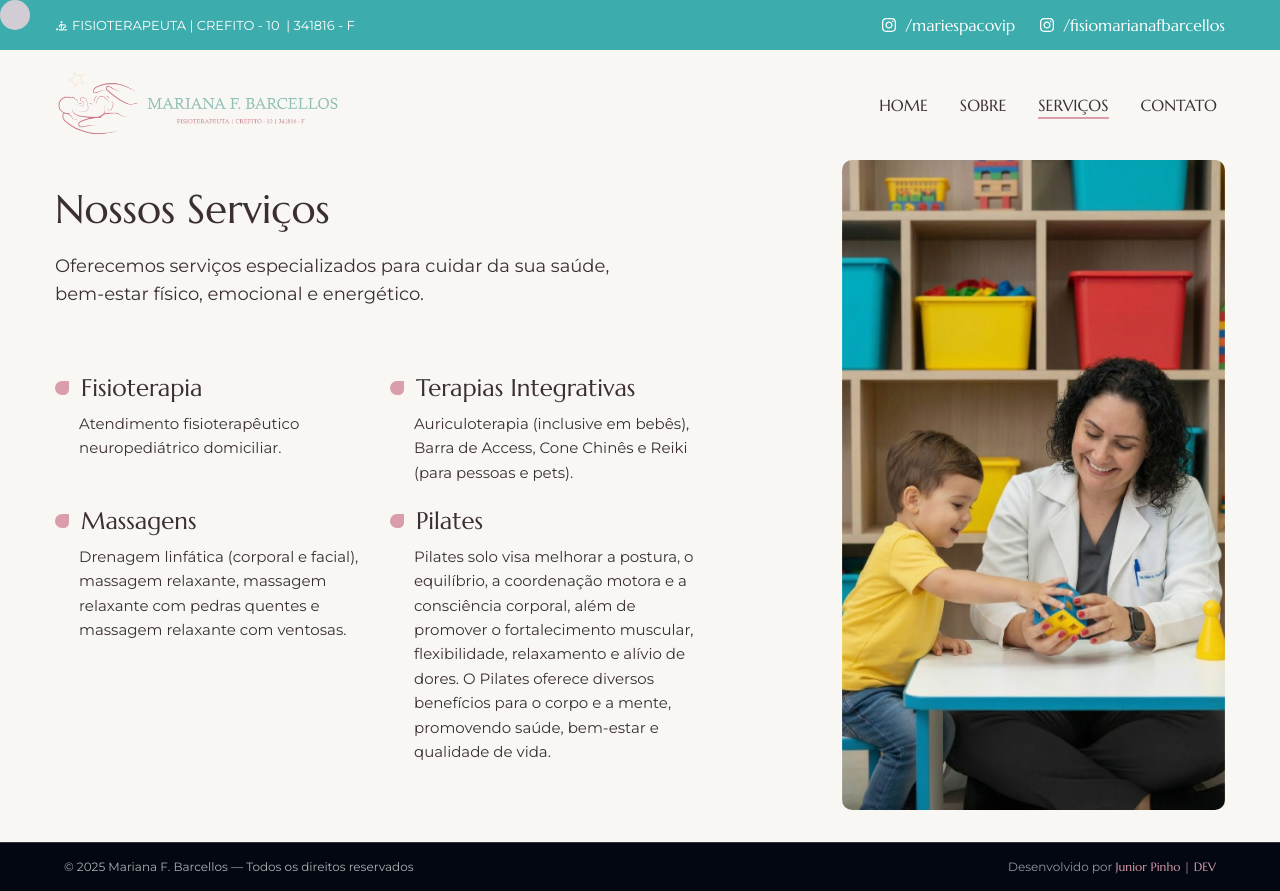
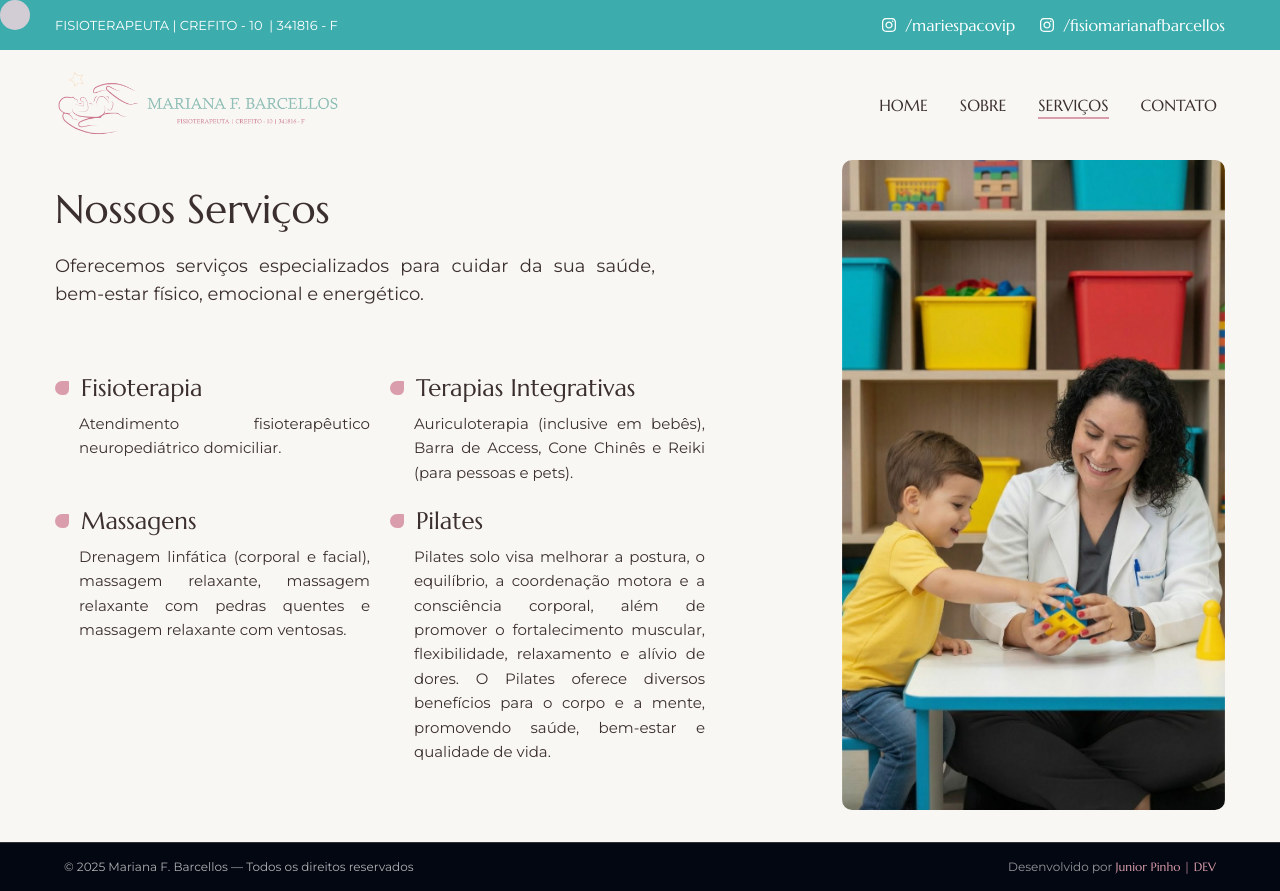
Before and after one commit to juniorpinhodev/mariana_barcellos, a Next.js app: page /servicos in a window 1280 px wide. Built offline with nearby package versions, Linux system fonts and the light colour scheme.

Commit message:
feat: Justifica textos dos parágrafos na página de serviços para desktop

```diff
--- a/app/servicos/ServicosClient.jsx
+++ b/app/servicos/ServicosClient.jsx
@@ -63,7 +63,7 @@ const ServicosClient = () => {
           <h2 className="h2 text-[34px] sm:text-[36px] md:text-[38px] xl:text-[40px] mb-2 xl:mb-4 max-w-[540px] xl:max-w-none px-4 xl:px-0">
             Nossos Serviços
           </h2>
-          <p className="lead max-w-[600px] mb-12 xl:mb-16 px-4 xl:px-0 text-base xl:text-lg">
+          <p className="lead max-w-[600px] mb-6 xl:mb-16 px-4 xl:px-0 text-base xl:text-lg xl:text-justify">
             Oferecemos serviços especializados para cuidar da sua saúde, bem-estar físico, emocional e energético.
           </p>
 
@@ -89,7 +89,7 @@ const ServicosClient = () => {
                   <div className="w-[14px] h-[14px] bg-accent rounded-tl-[28px] rounded-bl-[28px] rounded-br-[22px] rounded-tr-[4px] flex-shrink-0"></div>
                   <h3 className="text-xl xl:text-2xl">Fisioterapia</h3>
                 </div>
-                <p className="md:pl-6 text-[13px] xl:text-[15px] text-left leading-relaxed">
+                <p className="md:pl-6 text-[13px] xl:text-[15px] text-left leading-relaxed xl:text-justify">
                   Atendimento fisioterapêutico neuropediátrico domiciliar.
                 </p>
               </div>
@@ -111,7 +111,7 @@ const ServicosClient = () => {
                   <div className="w-[14px] h-[14px] bg-accent rounded-tl-[28px] rounded-bl-[28px] rounded-br-[22px] rounded-tr-[4px] flex-shrink-0"></div>
                   <h3 className="text-xl xl:text-2xl">Terapias Integrativas</h3>
                 </div>
-                <p className="md:pl-6 text-[13px] xl:text-[15px] text-left leading-relaxed">
+                <p className="md:pl-6 text-[13px] xl:text-[15px] text-left leading-relaxed xl:text-justify">
                   Auriculoterapia (inclusive em bebês), Barra de Access, Cone Chinês e Reiki (para pessoas e pets).
                 </p>
               </div>
@@ -137,7 +137,7 @@ const ServicosClient = () => {
                   <div className="w-[14px] h-[14px] bg-accent rounded-tl-[28px] rounded-bl-[28px] rounded-br-[22px] rounded-tr-[4px] flex-shrink-0"></div>
                   <h3 className="text-xl xl:text-2xl">Massagens</h3>
                 </div>
-                <p className="md:pl-6 text-[13px] xl:text-[15px] text-left leading-relaxed">
+                <p className="md:pl-6 text-[13px] xl:text-[15px] text-left leading-relaxed xl:text-justify">
                   Drenagem linfática (corporal e facial), massagem relaxante, massagem relaxante com pedras quentes e massagem relaxante com ventosas.
                 </p>
               </div>
@@ -159,7 +159,7 @@ const ServicosClient = () => {
                               <div className="w-[14px] h-[14px] bg-accent rounded-tl-[28px] rounded-bl-[28px] rounded-br-[22px] rounded-tr-[4px] flex-shrink-0"></div>
                               <h3 className="text-xl xl:text-2xl">Pilates</h3>
                             </div>
-                            <p className="md:pl-6 text-[13px] xl:text-[15px] text-left leading-relaxed">
+                            <p className="md:pl-6 text-[13px] xl:text-[15px] text-left leading-relaxed xl:text-justify">
                               Pilates solo visa melhorar a postura, o equilíbrio, a coordenação motora e a consciência corporal, além de promover o fortalecimento muscular, flexibilidade, relaxamento e alívio de dores.
                               O Pilates oferece diversos benefícios para o corpo e a mente, promovendo saúde, bem-estar e qualidade de vida.
                             </p>
--- a/app/sobre/SobreClient.jsx
+++ b/app/sobre/SobreClient.jsx
@@ -53,15 +53,15 @@ const SobreClient = () => {
             <h2 className="text-[32px] leading-[34px] xl:text-[48px] xl:leading-[54px] font-primary mb-4 xl:mb-6 max-w-[540px] xl:max-w-none">
              Sobre a Mariana F. Barcellos
             </h2>
-            <p className="text-base mb-6 xl:mb-8 max-w-[600px] leading-relaxed">
+            <p className="text-base mb-6 xl:mb-8 max-w-[600px] leading-relaxed xl:text-justify">
               A Mariana Fernandes Barcellos é fisioterapeuta graduada pela Faculdade Estácio de Sá e pós-graduada em Fisioterapia Neurofuncional adulto e infantil, com título reconhecido pela Associação Brasileira de Fisioterapia Neurofuncional (ABRAFIN) em parceria com o COFFITO. Sua atuação clínica é pautada em rigor técnico, atualização científica constante e abordagem centrada no paciente.
             </p>
 
-            <p className="text-base mb-6 xl:mb-8 max-w-[600px] leading-relaxed">
+            <p className="text-base mb-6 xl:mb-8 max-w-[600px] leading-relaxed xl:text-justify">
               Com experiência em reabilitação neurológica infantil e juvenil, Mariana atua de forma preventiva, curativa, adaptativa ou paliativa nas sequelas resultantes de danos ao Sistema Nervoso, abrangendo tanto o <em>Sistema nervoso central</em> como o <em>Periférico</em> promovendo melhora da mobilidade, autonomia e qualidade de vida. Sua conduta integra avaliação precisa, intervenção baseada em evidências e um olhar humano que valoriza a singularidade de cada caso.
             </p>
 
-            <p className="text-base mb-8 xl:mb-8 max-w-[600px] leading-relaxed">
+            <p className="text-base mb-8 xl:mb-8 max-w-[600px] leading-relaxed xl:text-justify">
               Ética, excelência clínica e compromisso com resultados sustentáveis definem sua prática profissional.
             </p>
 
--- a/components/Header.jsx
+++ b/components/Header.jsx
@@ -32,7 +32,6 @@ const Header = () => {
 
                             {/* email */}
                             <div className='flex items-center gap-1 text-white text-[13px]'>
-                                <TbPhysotherapist />
                                 <span>FISIOTERAPEUTA&nbsp;|&nbsp;CREFITO - 10 &nbsp;|&nbsp;341816 - F</span>
                             </div>
 
```
